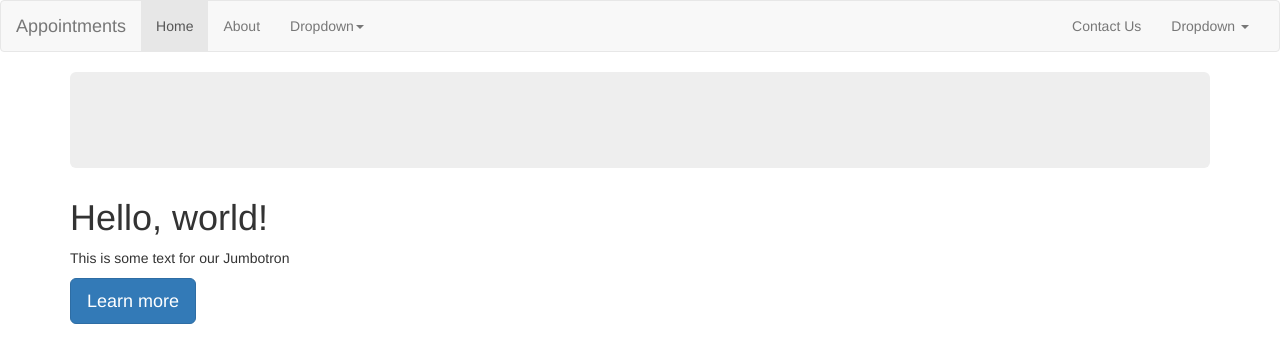
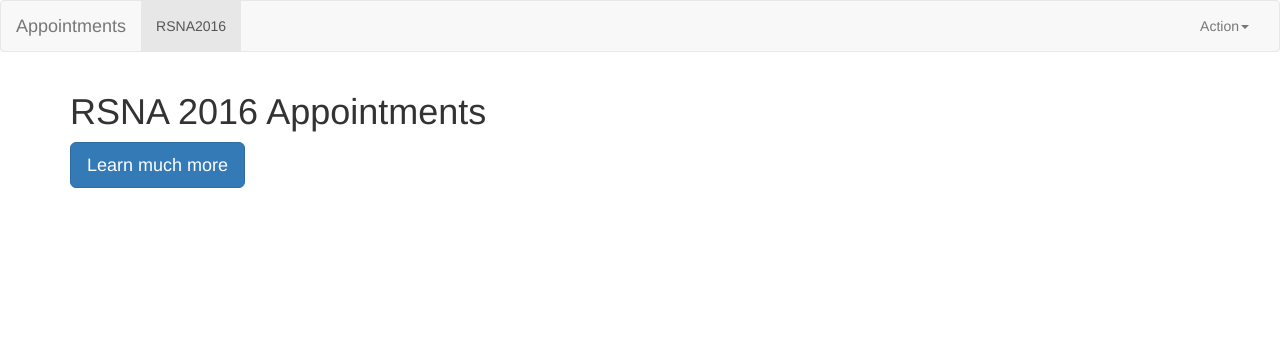
Before and after one commit to meknielsen/DemoApp, a Node project: template views/homepage.pug in a window 1280 px wide. Shown: the top 363 px of the page. Run offline with Node 20 templates, Linux system fonts and the light colour scheme; the template is opened without the code that fills it, so the values that code supplies are empty.

Commit message:
Corrected styles and homepage

```diff
--- a/views/homepage.pug
+++ b/views/homepage.pug
@@ -17,40 +17,22 @@ block content
       ul.nav.navbar-nav
         li.active
           a(href='#')
-            | Home
+            | RSNA2016
             span.sr-only (current)
-        li
-          a(href='#') About
+
+
+      // code for the right side of the navbar
+      ul.nav.navbar-nav.navbar-right
+
         li.dropdown
           a.dropdown-toggle(href='#', data-toggle='dropdown', role='button', aria-haspopup='true', aria-expanded='false')
-            | Dropdown
+            | Action
             span.caret
           ul.dropdown-menu
             li
-              a(href='#') Action
+              a(href='#') New Appointment
             li
-              a(href='#') Another action
-            li
-              a(href='#') Something else here
-            li.divider(role='separator')
-            li
-              a(href='#') Separated link
-            li.divider(role='separator')
-            li
-              a(href='#') One more separated link
-      // code for the right side of the navbar
-      ul.nav.navbar-nav.navbar-right
-        li
-          a(href='#') Contact Us
-        li.dropdown
-          a.dropdown-toggle(href='#', data-toggle='dropdown', role='button', aria-haspopup='true', aria-expanded='false')
-            | Dropdown
-            span.caret
-          ul.dropdown-menu
-            li
-              a(href='#') Action
-            li
-              a(href='#') Another action
+              a(href='#') List Stations
             li
               a(href='#') Something else here
             li.divider(role='separator')
@@ -62,12 +44,10 @@ block content
  .container
   .row
     .col-md-12
-      // this column will hold the jumbotron and the main content below it
-      .jumbotron
-      h1 Hello, world!
-      p This is some text for our Jumbotron
+
+      h1 RSNA 2016 Appointments
       p
-      a.btn.btn-primary.btn-lg(href='#', role='button') Learn more
+      a.btn.btn-primary.btn-lg(href='#', role='button') Learn much more
 
       .row
         .col-md-4
```
Also changed, not shown: assets/styles/styles.css (added, +31 -0 lines).
